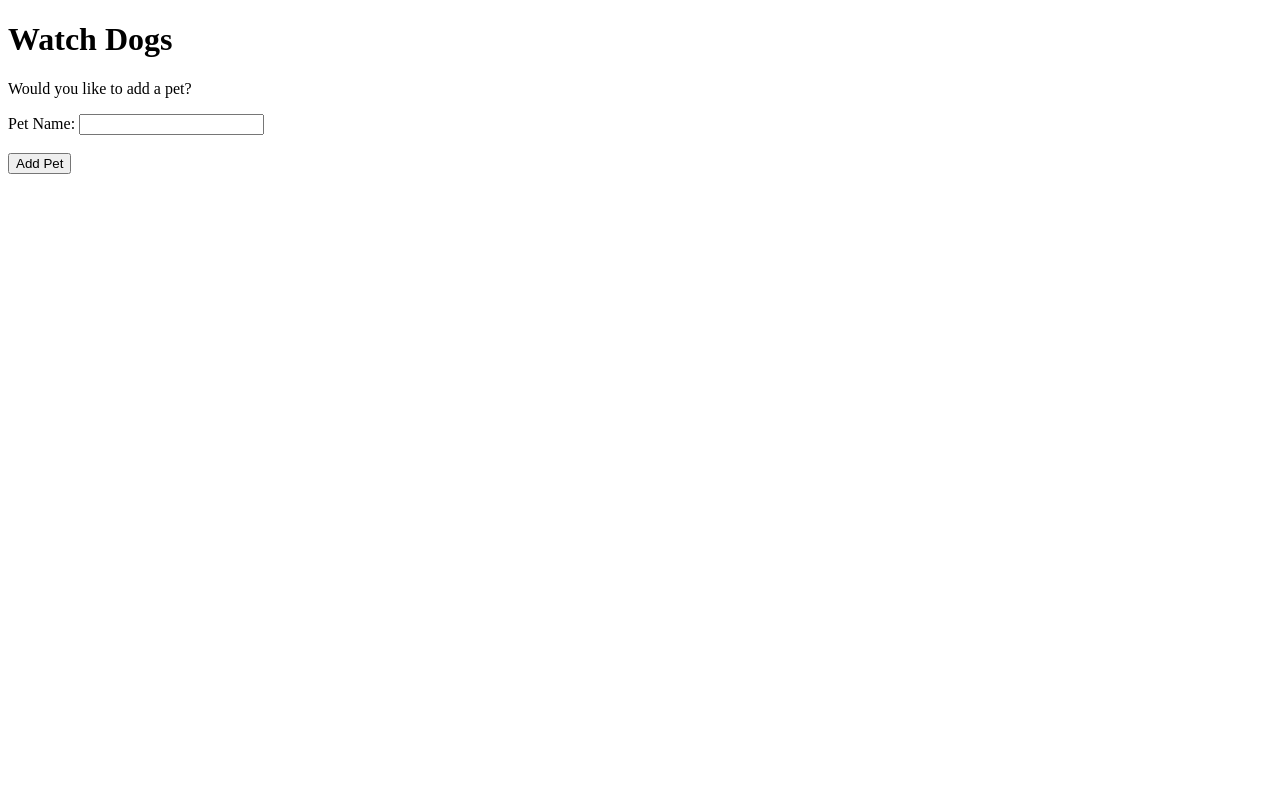
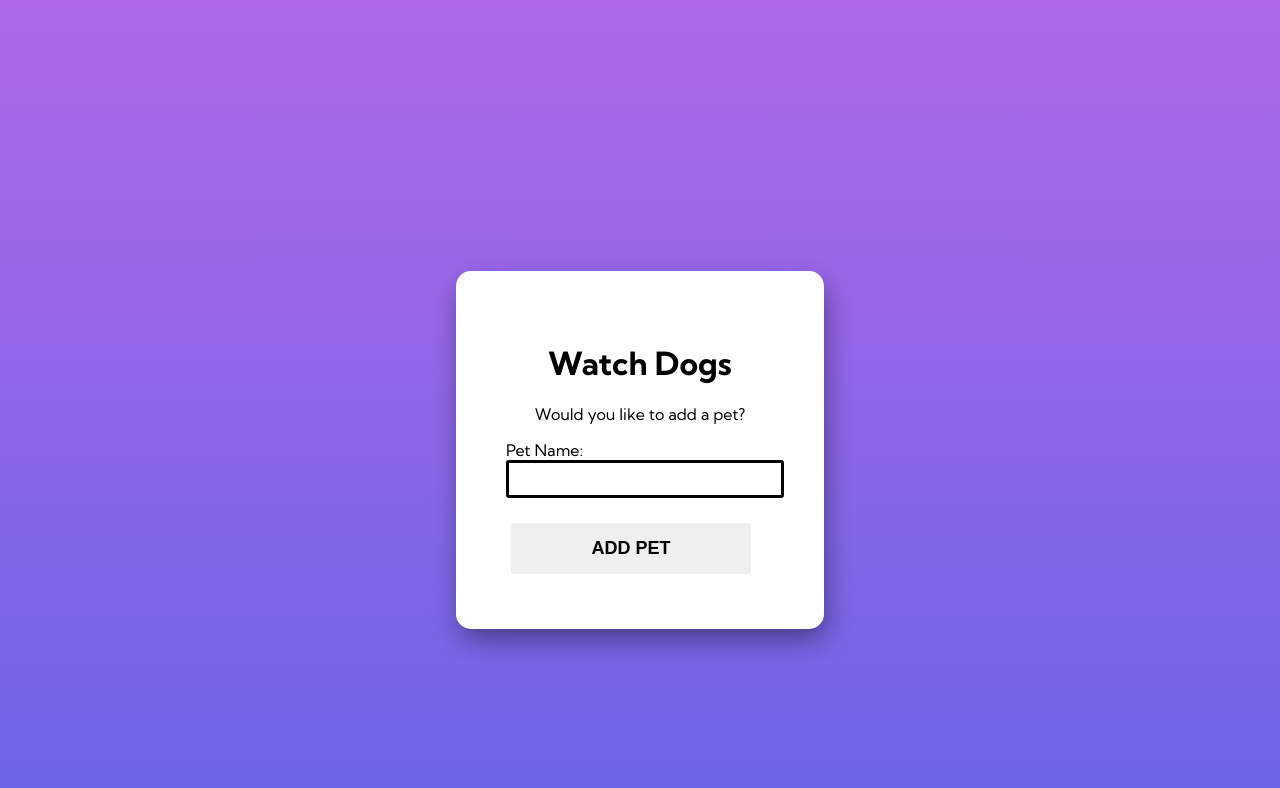
Before and after one commit to lbarua00/Build-1---Group-3, a plain HTML site: page home_page.html in a window 1280 px wide. Drawn offline with Linux system fonts and the light colour scheme.

Commit message:
commit on 'main'

```diff
--- /dev/null
+++ b/home_page.css
@@ -0,0 +1,51 @@
+body {
+    margin: 0;
+    padding: 0;
+    background: linear-gradient(hsl(273, 75%, 66%), hsl(240, 73%, 65%)) no-repeat;
+    font-family: 'Kumbh Sans', sans-serif;
+}
+
+h1 {
+    text-align: center;
+    orientation: top;
+}
+
+#petName {
+    width: 100%;
+    height: 30px;
+    text-align: left;
+    border: solid, 3px;
+    border-radius: 3px;
+}
+
+#addPet {
+    padding: 15px 30%;
+    cursor: pointer;
+    text-transform: uppercase;
+    text-align: center;
+    border: none;
+    border-radius: 3px;
+    font-weight: 700;
+    font-size: 18px;
+    margin: 5px;
+}
+
+.centerpage {
+    height: 100vh;
+    margin: 50px;
+    display: flex;
+    justify-content: center;
+    align-items: center;
+}
+
+.createpet {
+    overflow: hidden;
+    padding: 50px;
+    background-color: rgb(255, 255, 255);
+    border-radius: 15px;
+    box-shadow: 3px 12px 28px -3px rgba(0,0,0,0.45);
+}
+
+.txt {
+    text-align: center;
+}
--- a/home_page.html
+++ b/home_page.html
@@ -4,25 +4,25 @@
     <head>
         <title>Home Page</title>
         <meta charset="utf-8">
+        <link href="https://fonts.googleapis.com/css2?family=Kumbh+Sans:wght@400;700&display=swap" rel="stylesheet">
+        <link href="home_page.css" rel="stylesheet">
     </head>
 
     <body>
-        <!--Home Page-->
-
+        <div class="centerpage">
+             <div class="createpet">
                 <h1>Watch Dogs</h1>
-        <p>
+                <p class="txt">
                     Would you like to add a pet?
                 </p>
-
-        <div class="createpet">
-            <form id="createPet" method="POST" action="action-page.php">
-
+                <form method="POST" action="action-page.php">
                     <!--Add Pet-->
-                <label>Pet Name: </label>
+                    <label class="txt">Pet Name: </label>
                     <input type="petName" name="petName" id="petName" required><br><br>
-                <button type="addPet" name-"addPet" id="addPet">Add Pet</button>
+                    <button type="addPet" name="addPet" id="addPet">Add Pet</button>
                 </form>
             </div>
+        </div>
+        <!--Home Page-->
     </body>
-
 </html>
```
Lines whose indentation alone changed are shown as unchanged.
